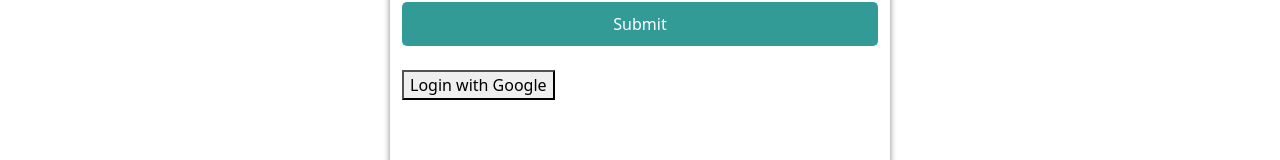
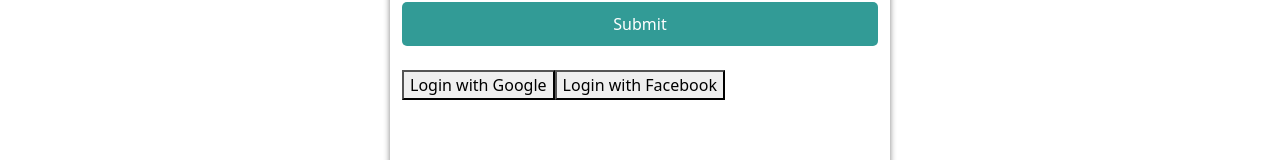
Before and after one commit to Momenuzzaman/educational-website, a React (Create React App) app: page /login in a window 1280 px wide. Shown: the part 1360-1520 px from the top of the page. Built offline with nearby package versions, Linux system fonts and the light colour scheme.

Commit message:
create facebook button

```diff
--- a/src/Components/Login/Login.js
+++ b/src/Components/Login/Login.js
@@ -28,6 +28,7 @@ const Login = () => {
                 </Form>
                 <br />
                 <button onClick={loggingWithGoogle}>Login with Google</button>
+                <button>Login with Facebook</button>
             </div>
         </div>
     );
```
